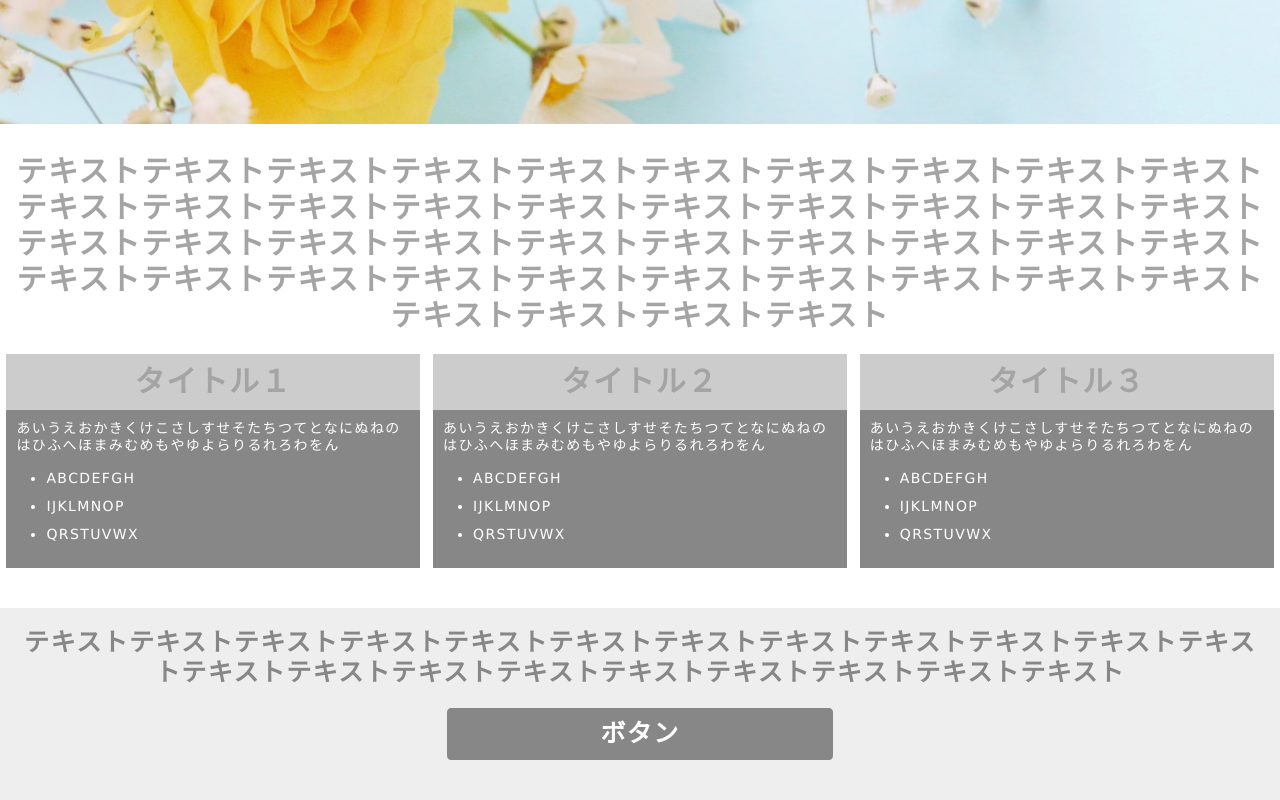
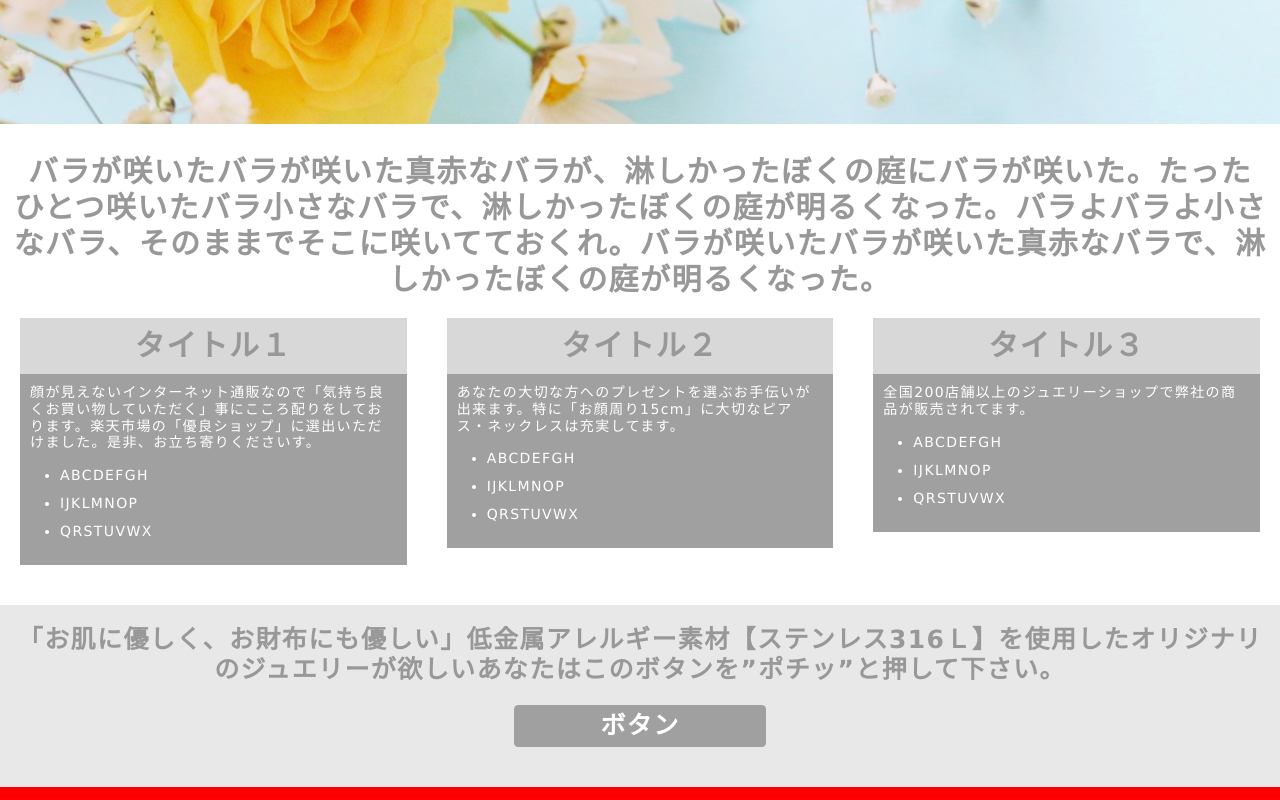
Before and after one commit to HiroyukiTakida/responsive-first, a plain HTML site: page index.html in a window 1280 px wide. Shown: the part 376-1176 px from the top of the page. Drawn offline with nearby package versions, Linux system fonts and the light colour scheme.

Commit message:
second commit

```diff
--- a/css/style.css
+++ b/css/style.css
@@ -19,14 +19,14 @@ h1 {
   font-weight: bold;
   text-align: center;
   margin: 20px 0;
-  color: #a4a4a4;
+  color: #989898;
 }
 
 h2 {
   font-size: 2.5rem;
   font-weight: bold;
   text-align: center;
-  color: #878787;
+  color: #989898;
 }
 
 ul {
@@ -89,7 +89,7 @@ ul {
           box-sizing: border-box;
   -webkit-flex: 1;
           flex: 1;
-  margin: 0 0.5% 10px 0.5%;
+  margin: 0 20px 10px 20px;
 }
 
 .title-text
@@ -97,7 +97,8 @@ ul {
   display: block;
   margin: 0 0;
   padding: 10px 0;
-  background-color: #cccccc;
+
+  background-color: #d8d8d8;
 }
 
 .item
@@ -106,7 +107,7 @@ ul {
   margin: 0 0;
   padding: 10px;
   text-align: left;
-  background-color: #878787;
+  background-color: #a0a0a0;
 }
 
 @media (max-width: 768px) {
@@ -126,20 +127,20 @@ footer {
   width: 100%;
   margin: 0 0;
   padding: 20px 0;
-  background-color: #eeeeee;
+  background-color: #e8e8e8;
 }
 
 .bottan {
   display: block;
-  width: 30%;
+  width: 250px;
   margin: 20px auto ;
-  padding: 10px 0;
+  padding: 5px 0;
   font-size: 2.5rem; /* size */
   font-weight: bold; /* weight */
   text-align: center; /* テキストの中央寄せ */
   color: #ffffff; /* 文字色 */
-  background-color: #878787; /* 背景色 */
-  border: solid 1px #878787; /* ボーダー色 */
+  background-color: #a0a0a0; /* 背景色 */
+  border: solid 1px #a0a0a0; /* ボーダー色 */
   -webkit-border-radius: 4px; /* 角丸 */
      -moz-border-radius: 4px;
           border-radius: 4px;
--- a/index.html
+++ b/index.html
@@ -21,13 +21,13 @@
     <!--contents-->
     <main>
       <div class="main-textbox">
-        <h1 class="text">テキストテキストテキストテキストテキストテキストテキストテキストテキストテキストテキストテキストテキストテキストテキストテキストテキストテキストテキストテキストテキストテキストテキストテキストテキストテキストテキストテキストテキストテキストテキストテキストテキストテキストテキストテキストテキストテキストテキストテキストテキストテキストテキストテキスト</h1>
+        <h1 class="text">バラが咲いたバラが咲いた真赤なバラが、淋しかったぼくの庭にバラが咲いた。たったひとつ咲いたバラ小さなバラで、淋しかったぼくの庭が明るくなった。バラよバラよ小さなバラ、そのままでそこに咲いてておくれ。バラが咲いたバラが咲いた真赤なバラで、淋しかったぼくの庭が明るくなった。</h1>
         <!--container-->
         <div class="container">
           <div class="title">
             <h1 class="title-text">タイトル１</h1>
             <div class="item">
-              <p>あいうえおかきくけこさしすせそたちつてとなにぬねのはひふへほまみむめもやゆよらりるれろわをん</p>
+              <p>顔が見えないインターネット通販なので「気持ち良くお買い物していただく」事にこころ配りをしております。楽天市場の「優良ショップ」に選出いただけました。是非、お立ち寄りくださいす。</p>
               <ul>
                 <li>abcdefgh</li>
                 <li>ijklmnop</li>
@@ -38,7 +38,7 @@
           <div class="title">
             <h1 class="title-text">タイトル２</h1>
             <div class="item">
-              <p>あいうえおかきくけこさしすせそたちつてとなにぬねのはひふへほまみむめもやゆよらりるれろわをん</p>
+              <p>あなたの大切な方へのプレゼントを選ぶお手伝いが出来ます。特に「お顔周り15cm」に大切なピアス・ネックレスは充実してます。</p>
               <ul>
                 <li>abcdefgh</li>
                 <li>ijklmnop</li>
@@ -49,7 +49,7 @@
           <div class="title">
             <h1 class="title-text">タイトル３</h1>
             <div class="item">
-              <p>あいうえおかきくけこさしすせそたちつてとなにぬねのはひふへほまみむめもやゆよらりるれろわをん</p>
+              <p>全国200店舗以上のジュエリーショップで弊社の商品が販売されてます。</p>
               <ul>
                 <li>abcdefgh</li>
                 <li>ijklmnop</li>
@@ -63,7 +63,7 @@
 
     <!--footer-->
     <footer>
-      <h2 class="text">テキストテキストテキストテキストテキストテキストテキストテキストテキストテキストテキストテキストテキストテキストテキストテキストテキストテキストテキストテキストテキスト</h2>
+      <h2 class="text">「お肌に優しく、お財布にも優しい」低金属アレルギー素材【ステンレス316Ｌ】を使用したオリジナリのジュエリーが欲しいあなたはこのボタンを”ポチッ”と押して下さい。</h2>
         <!--bottan-->
         <div class="bottan">ボタン</div>
     </footer>
```
